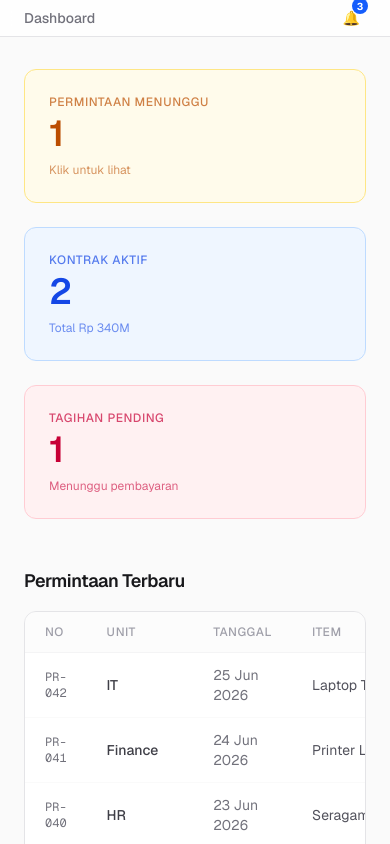
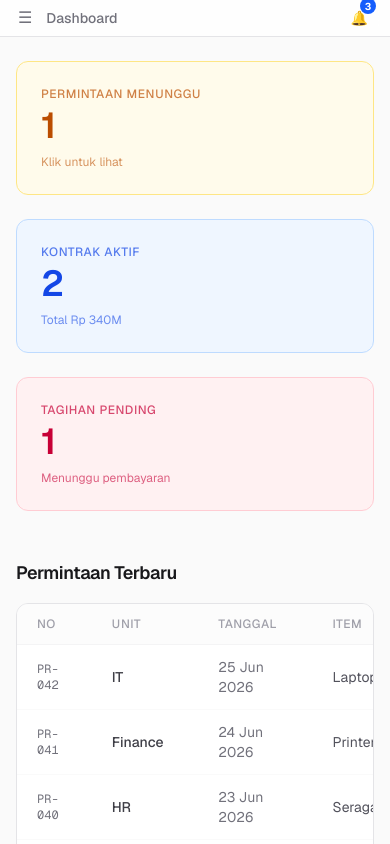
Before and after one commit to ahdirmai/sa-visual, a Next.js app: page /prototype in a window 390 px wide. Built offline with nearby package versions, Linux system fonts and the light colour scheme.

Commit message:
fix: prototype responsive - mobile nav drawer + hamburger, scrollable tables, responsive padding & notif dropdown

```diff
--- a/src/app/prototype/page.tsx
+++ b/src/app/prototype/page.tsx
@@ -96,6 +96,7 @@
   const [selected, setSelected] = useState<Permintaan | null>(null);
   const [alasan, setAlasan] = useState("");
   const [showNotifSuccess, setShowNotifSuccess] = useState("");
+  const [mobileNav, setMobileNav] = useState(false);
 
   const addNotif = (msg: string, v?: View) => {
     setNotifs(n => [{ id: Date.now(), msg, time: "Baru saja", read: false, view: v }, ...n]);
@@ -105,7 +106,7 @@
 
   return (
     <div className="flex h-screen overflow-hidden bg-zinc-50">
-      {/* ─── SIDEBAR ─── */}
+      {/* ─── SIDEBAR (desktop) ─── */}
       <aside className="hidden w-60 shrink-0 flex-col border-r border-zinc-200 bg-white lg:flex">
         <div className="flex h-14 items-center gap-2 border-b border-zinc-100 px-5">
           <div className="flex h-7 w-7 items-center justify-center rounded-md bg-zinc-900 text-xs font-bold text-white">SP</div>
@@ -132,12 +133,53 @@
         </div>
       </aside>
 
+      {/* ─── MOBILE NAV DRAWER ─── */}
+      {mobileNav && (
+        <div className="fixed inset-0 z-40 lg:hidden">
+          {/* backdrop */}
+          <div className="absolute inset-0 bg-zinc-900/40 backdrop-blur-sm" onClick={() => setMobileNav(false)} />
+          {/* drawer */}
+          <aside className="absolute left-0 top-0 flex h-full w-64 max-w-[80vw] flex-col border-r border-zinc-200 bg-white shadow-xl">
+            <div className="flex h-14 items-center justify-between border-b border-zinc-100 px-5">
+              <div className="flex items-center gap-2">
+                <div className="flex h-7 w-7 items-center justify-center rounded-md bg-zinc-900 text-xs font-bold text-white">SP</div>
+                <span className="text-sm font-semibold tracking-tight">Sistem Pengadaan</span>
+              </div>
+              <button onClick={() => setMobileNav(false)} className="rounded-md p-1 text-zinc-400 hover:bg-zinc-100 hover:text-zinc-600" aria-label="Tutup menu">✕</button>
+            </div>
+            <nav className="flex flex-1 flex-col gap-0.5 overflow-y-auto px-3 py-4">
+              {visNav.map(it => (
+                <button key={it.label} onClick={() => { setView(it.label); setMobileNav(false); }}
+                  className={`flex items-center gap-3 rounded-md px-3 py-2.5 text-left text-sm transition-colors ${view === it.label ? "bg-zinc-100 font-medium text-zinc-900" : "text-zinc-500 hover:bg-zinc-50 hover:text-zinc-700"}`}>
+                  <span className="text-xs opacity-60">{it.icon}</span>{it.label}
+                </button>
+              ))}
+            </nav>
+            <div className="border-t border-zinc-100 p-4">
+              <p className="mb-2 text-[10px] font-medium uppercase tracking-wider text-zinc-400">Role</p>
+              <select value={role} onChange={e => { setRole(e.target.value as Role); setView("Dashboard"); setShowNotif(false); setMobileNav(false); }}
+                className="w-full rounded-md border border-zinc-200 bg-white px-2.5 py-2 text-sm text-zinc-700 focus:border-zinc-300 focus:outline-none">
+                {ROLES.map(r => <option key={r}>{r}</option>)}
+              </select>
+              <div className="mt-3 flex items-center gap-2.5">
+                <div className="flex h-7 w-7 items-center justify-center rounded-full bg-zinc-200 text-xs font-medium text-zinc-500">RF</div>
+                <div className="text-xs leading-tight"><p className="font-medium text-zinc-700">Ridha Fahmi</p><p className="text-zinc-400">{role}</p></div>
+              </div>
+            </div>
+          </aside>
+        </div>
+      )}
+
       {/* ─── MAIN ─── */}
       <div className="flex flex-1 flex-col overflow-auto">
-        <header className="sticky top-0 z-20 flex h-14 items-center justify-between border-b border-zinc-200 bg-white/80 px-6 backdrop-blur">
-          <div className="flex items-center gap-3">
+        <header className="sticky top-0 z-20 flex h-14 items-center justify-between border-b border-zinc-200 bg-white/80 px-4 backdrop-blur sm:px-6">
+          <div className="flex items-center gap-2 sm:gap-3">
+            <button onClick={() => setMobileNav(true)}
+              className="-ml-1 rounded-md p-1.5 text-zinc-500 hover:bg-zinc-100 hover:text-zinc-700 lg:hidden" aria-label="Buka menu">
+              <span className="text-base">☰</span>
+            </button>
             <h1 className="text-sm font-medium text-zinc-500">{view}</h1>
-            {view !== "Dashboard" && <span className="text-[10px] font-medium uppercase tracking-wider text-zinc-300">• {role}</span>}
+            {view !== "Dashboard" && <span className="hidden text-[10px] font-medium uppercase tracking-wider text-zinc-300 sm:inline">• {role}</span>}
           </div>
           <div className="relative flex items-center gap-2">
             {showNotifSuccess && (
@@ -153,7 +195,7 @@
 
         {/* NOTIFICATION DROPDOWN */}
         {showNotif && (
-          <div className="fixed right-6 top-14 z-30 w-80 rounded-xl border border-zinc-200 bg-white shadow-lg">
+          <div className="fixed right-2 top-14 z-30 w-[calc(100vw-1rem)] max-w-xs rounded-xl border border-zinc-200 bg-white shadow-lg sm:right-6 sm:w-80">
             <div className="flex items-center justify-between border-b border-zinc-100 px-4 py-3">
               <p className="text-xs font-semibold text-zinc-700">Notifikasi</p>
               <button onClick={() => setNotifs(n => n.map(x => ({...x, read:true})))} className="text-[10px] text-zinc-400 hover:text-zinc-600">Tandai semua dibaca</button>
@@ -168,7 +210,7 @@
           </div>
         )}
 
-        <main className="flex-1 px-6 py-8 lg:px-10 lg:py-10">
+        <main className="flex-1 px-4 py-6 sm:px-6 sm:py-8 lg:px-10 lg:py-10">
           {view === "Dashboard" && <Dash prs={prs} kontraks={kontraks} tagihans={tagihans} onNav={setView} />}
           {view === "Permintaan" && <PermintaanView prs={prs} role={role} formItems={formItems} setFormItems={setFormItems} showForm={showForm} setShowForm={setShowForm}
             addPermintaan={() => { const n={ id:`PR-${String(prs.length+43).padStart(3,"0")}`, unit:"IT", tgl:new Date().toLocaleDateString("id-ID",{day:"numeric",month:"short",year:"numeric"}), items:[...formItems], status:"Menunggu Validasi" as StatusPermintaan }; setPrs([n,...prs]); setFormItems([]); setShowForm(false); addNotif(`${n.id} diajukan oleh IT`, "Permintaan"); setShowNotifSuccess("Permintaan diajukan!"); setTimeout(()=>setShowNotifSuccess(""),2000); }}
@@ -242,8 +284,8 @@
         ))}
       </div>
       <h2 className="mb-4 text-lg font-semibold tracking-tight">Permintaan Terbaru</h2>
-      <div className="overflow-hidden rounded-xl border border-zinc-200 bg-white">
-        <table className="w-full text-left text-sm"><thead><tr className="border-b border-zinc-100 bg-zinc-50/50">
+      <div className="overflow-x-auto rounded-xl border border-zinc-200 bg-white">
+        <table className="w-full min-w-[640px] text-left text-sm"><thead><tr className="border-b border-zinc-100 bg-zinc-50/50">
           {["No","Unit","Tanggal","Item","Status"].map(h=><th key={h} className="px-5 py-3 text-xs font-medium uppercase tracking-wider text-zinc-400">{h}</th>)}
         </tr></thead><tbody>
           {prs.slice(0,4).map(r=><tr key={r.id} className="border-b border-zinc-50 hover:bg-zinc-50/50">
@@ -515,8 +557,8 @@
           </div>
         </div>
       )}
-      <div className="overflow-hidden rounded-xl border border-zinc-200 bg-white">
-        <table className="w-full text-left text-sm"><thead><tr className="border-b border-zinc-100 bg-zinc-50/50">
+      <div className="overflow-x-auto rounded-xl border border-zinc-200 bg-white">
+        <table className="w-full min-w-[640px] text-left text-sm"><thead><tr className="border-b border-zinc-100 bg-zinc-50/50">
           {["No Tagihan","Supplier","Kontrak","Tanggal","Nominal","Berkas"].map(h=><th key={h} className="px-5 py-3 text-xs font-medium uppercase tracking-wider text-zinc-400">{h}</th>)}
         </tr></thead><tbody>
           {tagihans.map((t:any) => <tr key={t.id} className="border-b border-zinc-50 hover:bg-zinc-50/50">
@@ -669,8 +711,8 @@
    SHARED COMPONENTS
    ═══════════════════════════════════════════════ */
 function PRTable({ prs, onDetail }: any) {
-  return (<div className="overflow-hidden rounded-xl border border-zinc-200 bg-white">
-    <table className="w-full text-left text-sm"><thead><tr className="border-b border-zinc-100 bg-zinc-50/50">
+  return (<div className="overflow-x-auto rounded-xl border border-zinc-200 bg-white">
+    <table className="w-full min-w-[640px] text-left text-sm"><thead><tr className="border-b border-zinc-100 bg-zinc-50/50">
       {["No","Unit","Tanggal","Item","Status",""].map(h=><th key={h} className="px-5 py-3 text-xs font-medium uppercase tracking-wider text-zinc-400">{h}</th>)}
     </tr></thead><tbody>
       {prs.map((r:Permintaan) => <tr key={r.id} className="border-b border-zinc-50 hover:bg-zinc-50/50">
```
